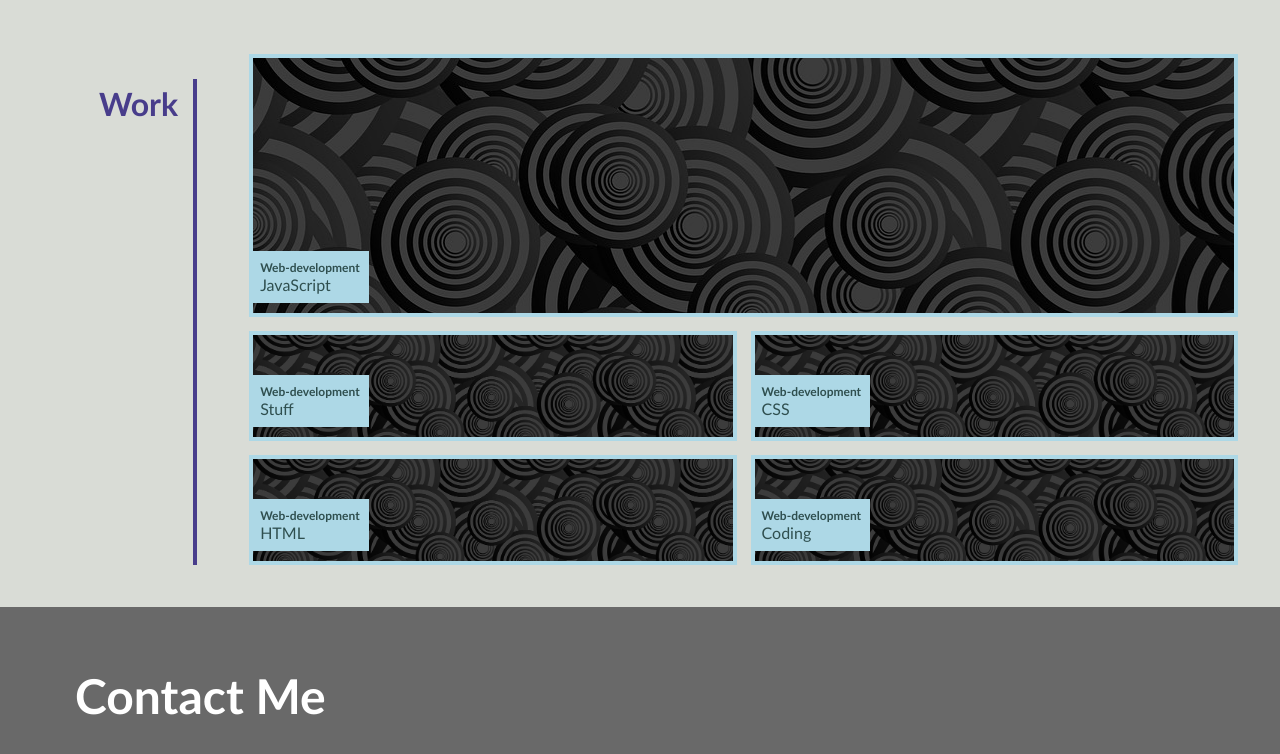
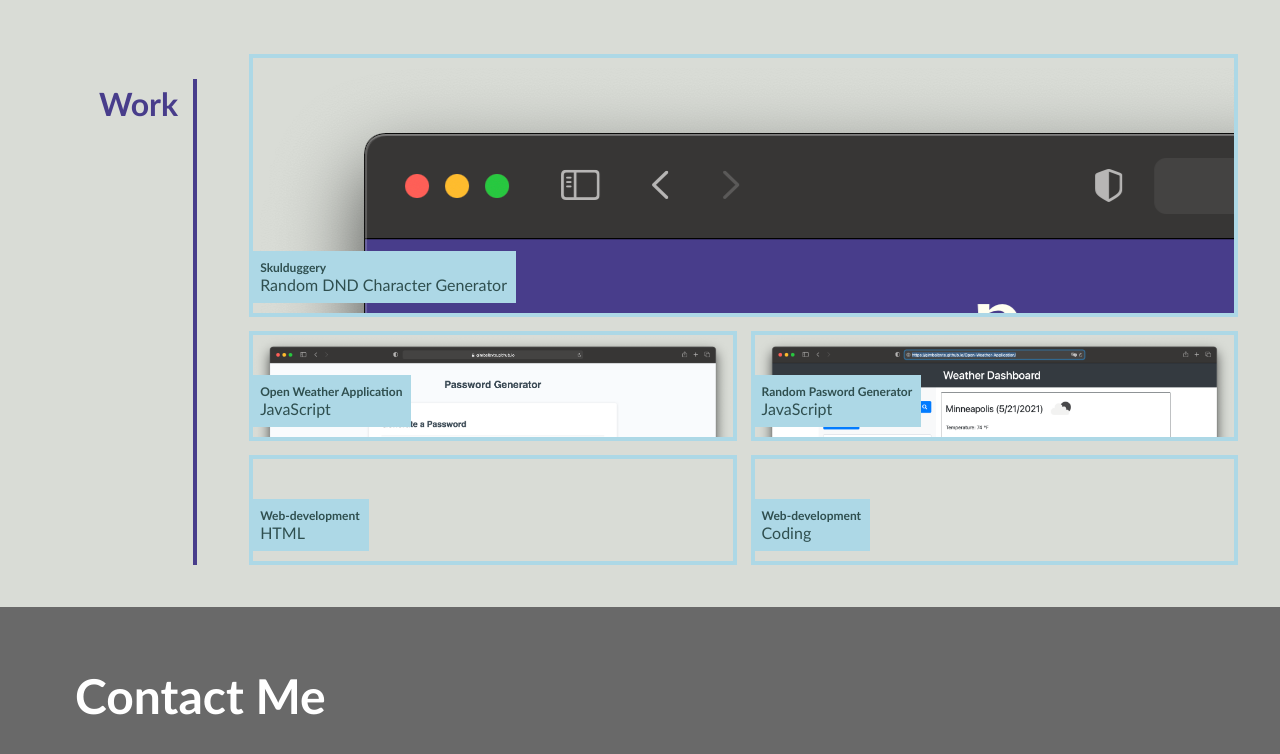
Before and after one commit to Gimbalbyte/2-Homework-Portfolio, a plain HTML site: page index.html in a window 1280 px wide. Shown: the part 622-1376 px from the top of the page. Drawn offline with Linux system fonts and the light colour scheme.

Commit message:
Added images, and editied css for background images, and edited html with links to portfolio.

```diff
--- a/assets/css/style.css
+++ b/assets/css/style.css
@@ -138,7 +138,7 @@ h2 {
   grid-template-columns: 1fr;
   margin: 7px;
   border: 4px solid lightblue;
-  background-image: url("../images/circles.png");
+  background-image: url("../images/skulduggery.jpg");
 }
 
 #work-1:hover {
@@ -178,7 +178,11 @@ h2 {
 }
 
 #work-2 {
-  background-image: url("../images/circles.png");
+  background-image: url("../images/password-gen.jpg");
+}
+
+#work-3 {
+  background-image: url("../images/open-weather.jpg");
 }
 
 .flex-container {
--- a/index.html
+++ b/index.html
@@ -58,37 +58,37 @@
         <article class="main-work">
 
             <article id="work-grid-container-top">
-                <a href="#" target="_blank" id="work-1">
+                <a href="https://gimbalbyte.github.io/Skulduggery/" target="_blank" id="work-1">
                     <article class="work-text">
-                        <h4>Web-development</h4>
-                        <p>JavaScript</p>
+                        <h4>Skulduggery</h4>
+                        <p>Random DND Character Generator</p>
                     </article>
                 </a>
             </article>
 
             <article id="work-grid-container-bottom">
-                <a href="#" target="_blank" class="work-small-box" id="work-2">
+                <a href="https://gimbalbyte.github.io/Open-Weather-Application/" target="_blank" class="work-small-box" id="work-2">
                     <article class="work-text">
-                        <h4>Web-development</h4>
-                        <p>Stuff</p>
+                        <h4>Open Weather Application</h4>
+                        <p>JavaScript</p>
                     </article>
                 </a>
 
-                <a href="#" target="_blank" class="work-small-box" id="work-2">
+                <a href="https://gimbalbyte.github.io/Password_Generator/" target="_blank" class="work-small-box" id="work-3">
                     <article class="work-text">
-                        <h4>Web-development</h4>
-                        <p>CSS</p>
+                        <h4>Random Pasword Generator</h4>
+                        <p>JavaScript</p>
                     </article>
                 </a>
 
-                <a href="#" target="_blank" class="work-small-box" id="work-2">
+                <a href="#" target="_blank" class="work-small-box" id="work-4">
                     <article class="work-text">
                         <h4>Web-development</h4>
                         <p>HTML</p>
                     </article>
                 </a>
 
-                <a href="#" target="_blank" class="work-small-box" id="work-2">
+                <a href="#" target="_blank" class="work-small-box" id="work-5">
                     <article class="work-text">
                         <h4>Web-development</h4>
                         <p>Coding</p>
```
Also changed, not shown: assets/images/open-weather.jpg (added), assets/images/password-gen.jpg (added), assets/images/skulduggery.jpg (added).
